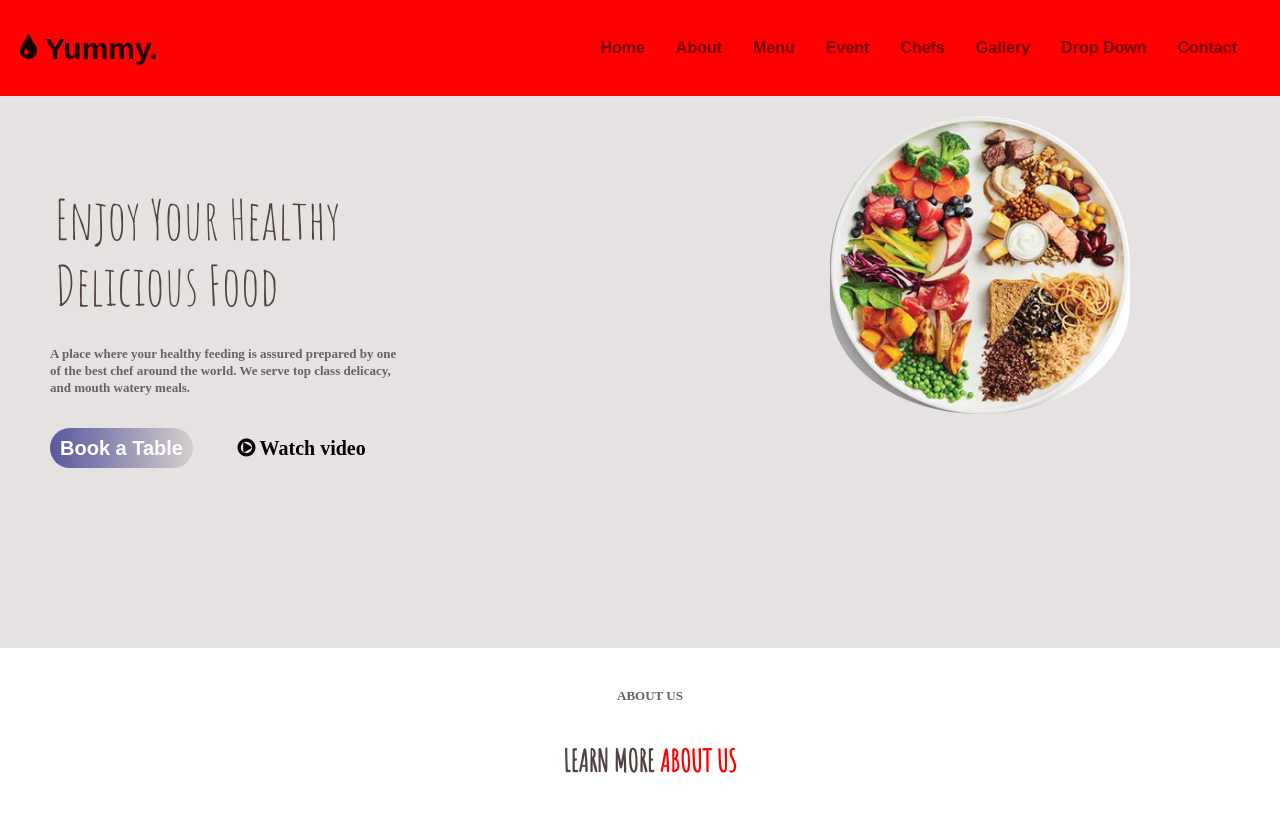
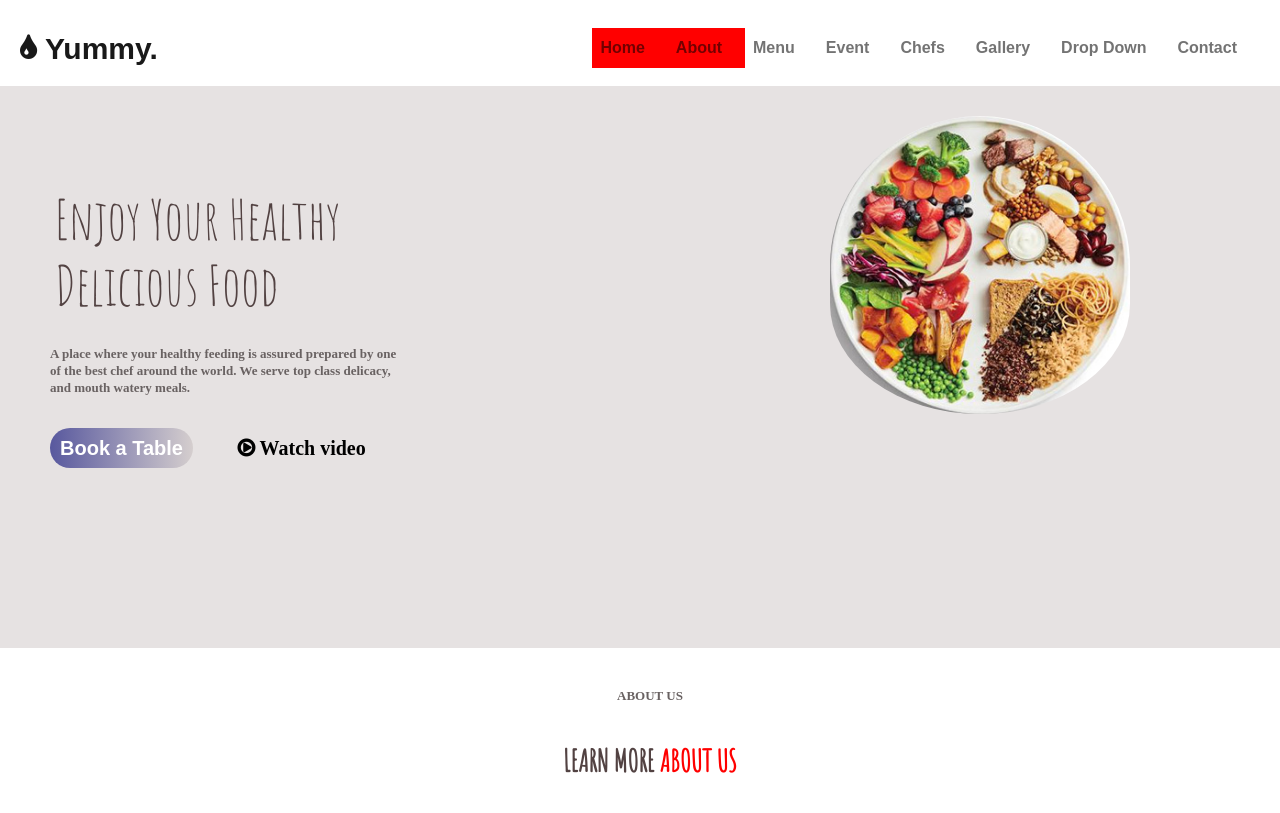
Before and after one commit to Daniel-Nlemedim/yummy1, a plain HTML site: page index.html in a window 1280 px wide. Shown: the top 813 px of the page. Drawn offline with nearby package versions, Linux system fonts and the light colour scheme.

Commit message:
checking....

```diff
--- a/style.css
+++ b/style.css
@@ -10,11 +10,10 @@
   padding-left: 20px;
   font-size: 30px;
 }
-.navbar {
+.navbar-item{
   transition: all 0.4s ease;
   background-color: red;
 }
-
 ul {
   padding: 20px;
 }
```
